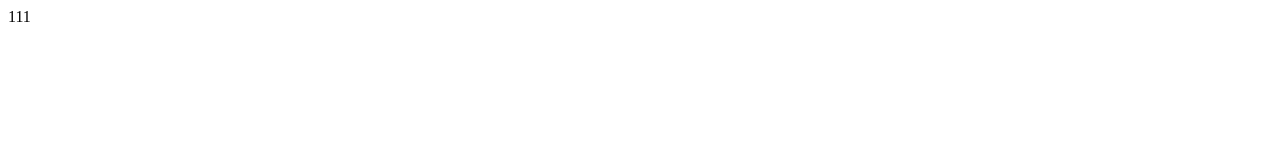
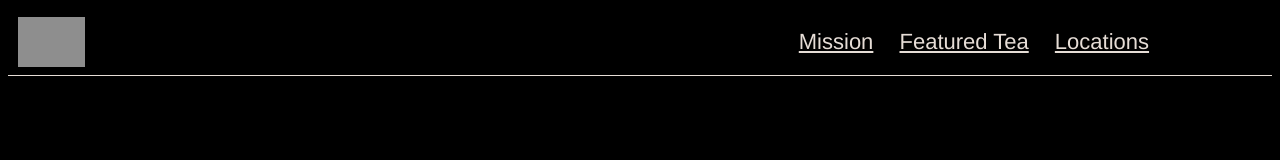
Before and after one commit to TramDang/teacozy, a plain HTML site: page index.html in a window 1280 px wide. Drawn offline with Linux system fonts and the light colour scheme; grey boxes are pictures that could not be loaded.

Commit message:
Create header

```diff
--- a/index.html
+++ b/index.html
@@ -1 +1,21 @@
-111
+<!DOCTYPE html>
+
+<html>
+
+<head>
+  <meta charset="utf-8">
+  <title>TeaCozy</title>
+  <link rel="stylesheet" href="style.css" type="text/css">
+</head>
+<!---header------>
+<body>
+  <header id="logo">
+    <div class="title">
+    <img src="https://s3.amazonaws.com/codecademy-content/courses/freelance-1/unit-4/img-tea-cozy-logo.png"></div>
+    <nav class="menu">
+      <span><a href="#">Mission</a></span>
+      <span><a href="#">Featured Tea</a></span>
+      <span><a href="#">Locations</a></span>
+    </nav>
+</header>
+</body>
--- a/style.css
+++ b/style.css
@@ -1 +1,34 @@
-1111
+body{
+  display: flex;
+  font-family: Helvetica;
+  font-size: 22px;
+  color: seashell;
+  background-color: black;
+  opacity: 0.9;
+  justify-content: center;
+}
+#logo{
+  display: flex;
+  align-items: center;
+  width: 100%;
+  height: 67px;
+  border-bottom: 1px solid seashell;
+}
+
+.title{
+  display: flex;
+  height: 50px;
+  margin-left: 10px;
+}
+
+.menu{
+  display: inline-block;
+  margin-right: 10px;
+  text-align: right;
+  width: 85%;
+  }
+.menu a{
+  color: seashell;
+  padding: 10px;
+  text-decoration: underline;
+}
```
